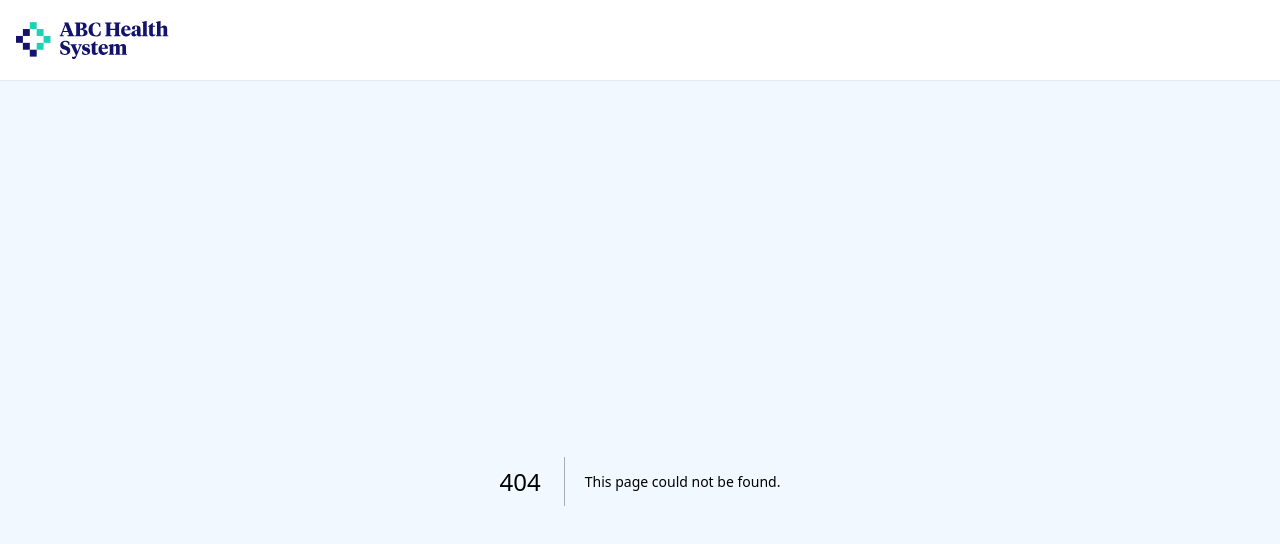
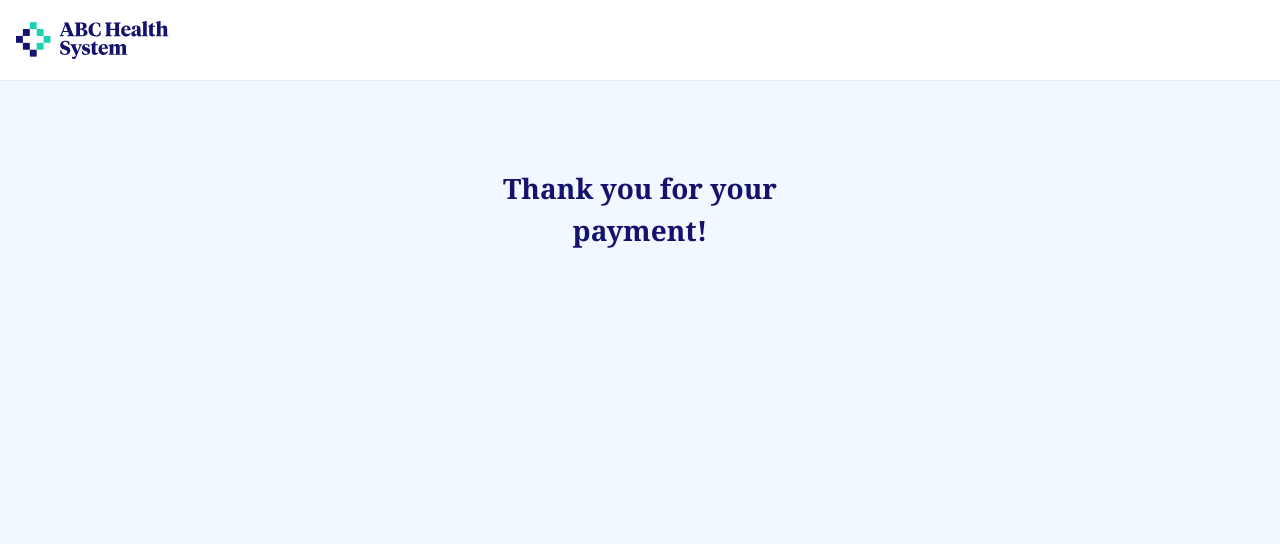
Before and after one commit to anthonytietjen/cedarpayment, a Next.js app: page /thankyou in a window 1280 px wide. Before the commit this address had no page. Shown: the top 544 px of the page. Built offline with nearby package versions, Linux system fonts and the light colour scheme.

Commit message:
Created Thank You page

```diff
--- /dev/null
+++ b/src/app/thankyou/page.tsx
@@ -0,0 +1,23 @@
+"use client";
+
+import { useState } from "react";
+import { useRouter } from "next/navigation";
+
+export default function Home() {
+  const router = useRouter();
+
+  return (
+    <div className="flex flex-col items-center">
+      <div className="flex flex-col items-center pt-[86px] pb-[40px]">
+        <div className="w-full max-w-[376px] flex-col">
+          <h1
+            className="text-[28px] mb-[16px] text-center text-[#13126C] font-bold"
+            style={{ fontFamily: "georgia" }}
+          >
+            Thank you for your payment!
+          </h1>
+        </div>
+      </div>
+    </div>
+  );
+}
```
